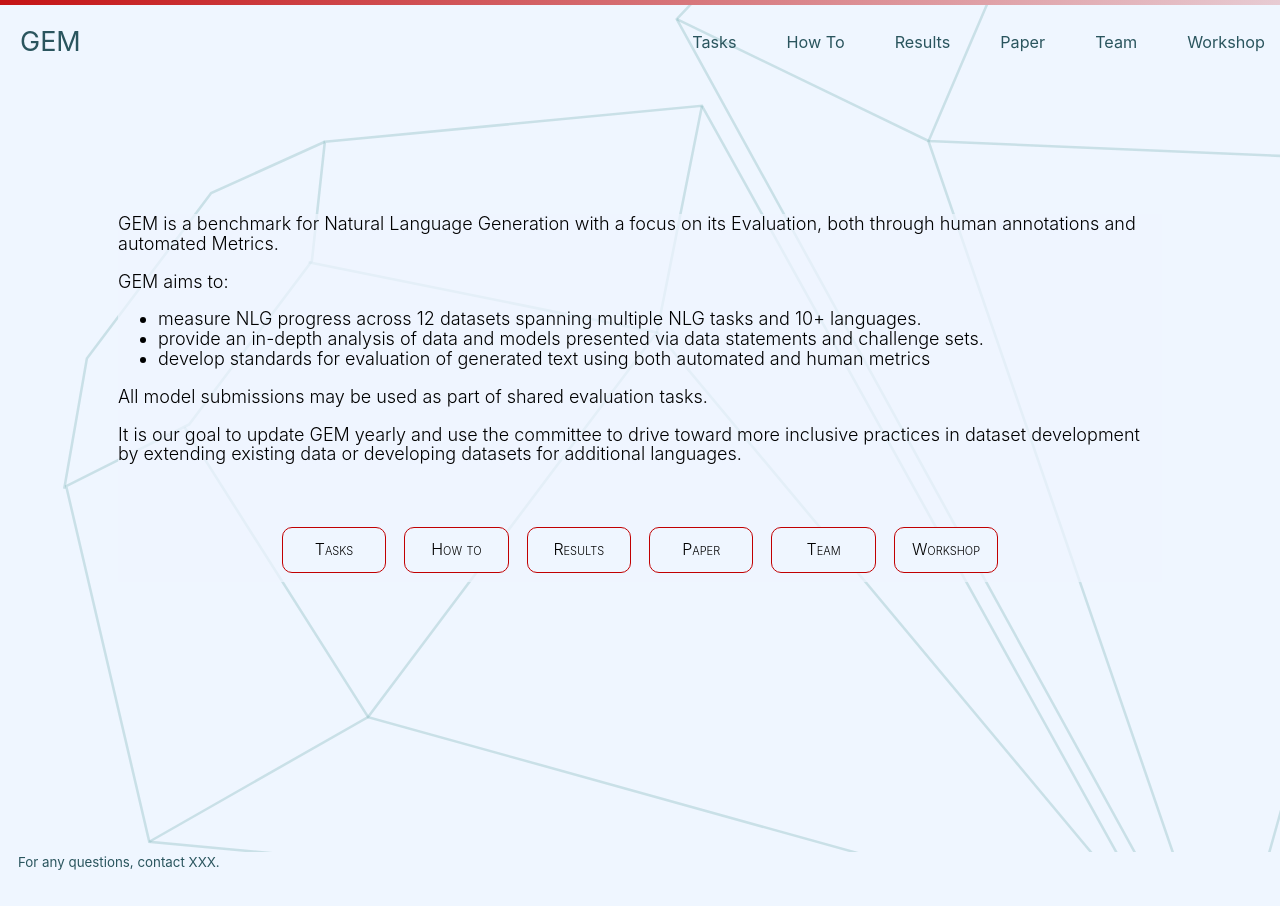
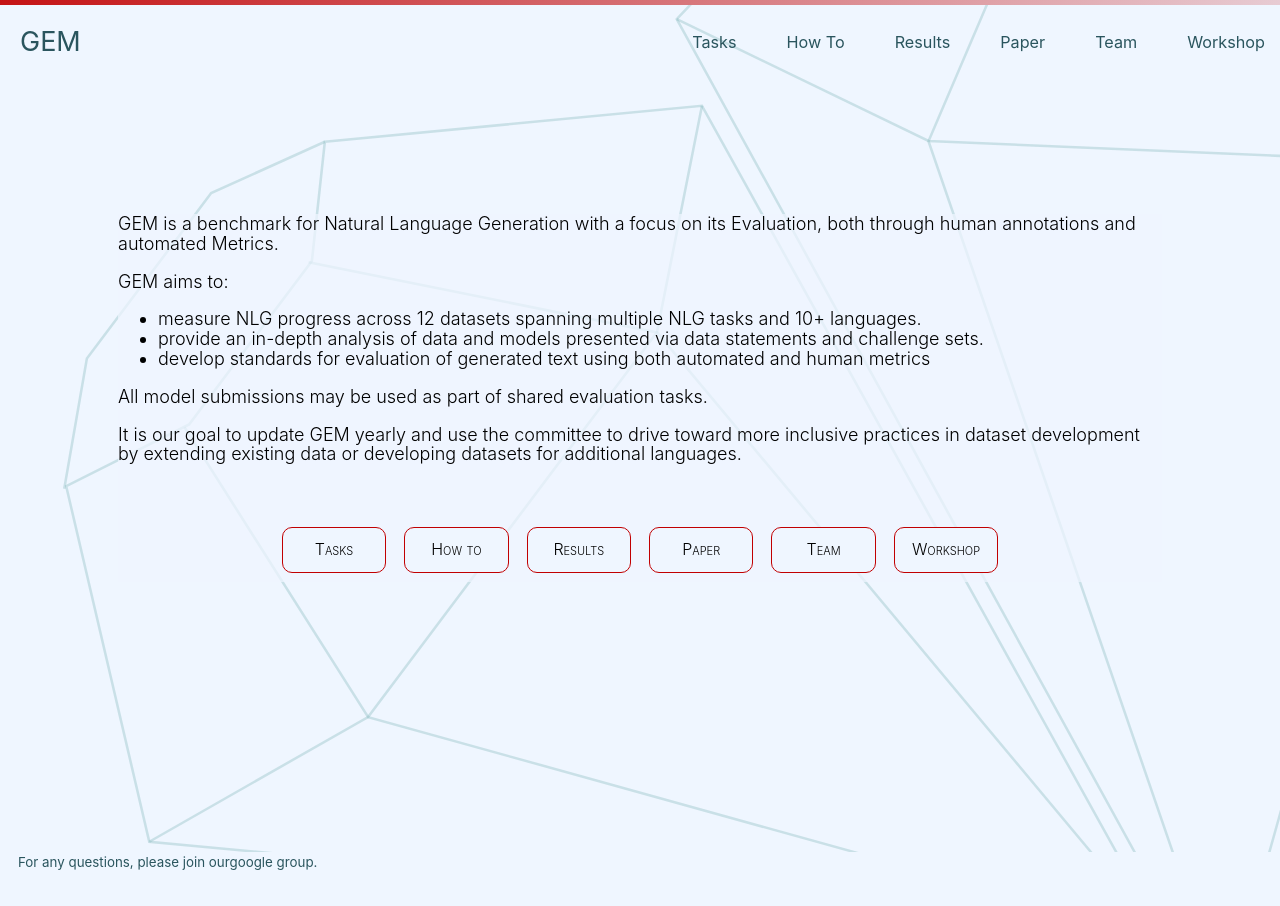
Before and after one commit to GEM-benchmark/GEM-benchmark.github.io, a Next.js app in the folder web/: page / in a window 1280 px wide. Built offline with nearby package versions, Linux system fonts and the light colour scheme.

Commit message:
add google group link.

```diff
--- a/web/components/layout.js
+++ b/web/components/layout.js
@@ -42,7 +42,11 @@ export default function Layout({ children, home }) {
             </Link>
           </span>
         )}
-        <span>For any questions, contact XXX.</span>
+        <span>For any questions, please join our
+          <a href="https://groups.google.com/g/gem-benchmark" target="_blank">
+            google group
+          </a>.
+        </span>
       </footer>
     </>
   );
```
